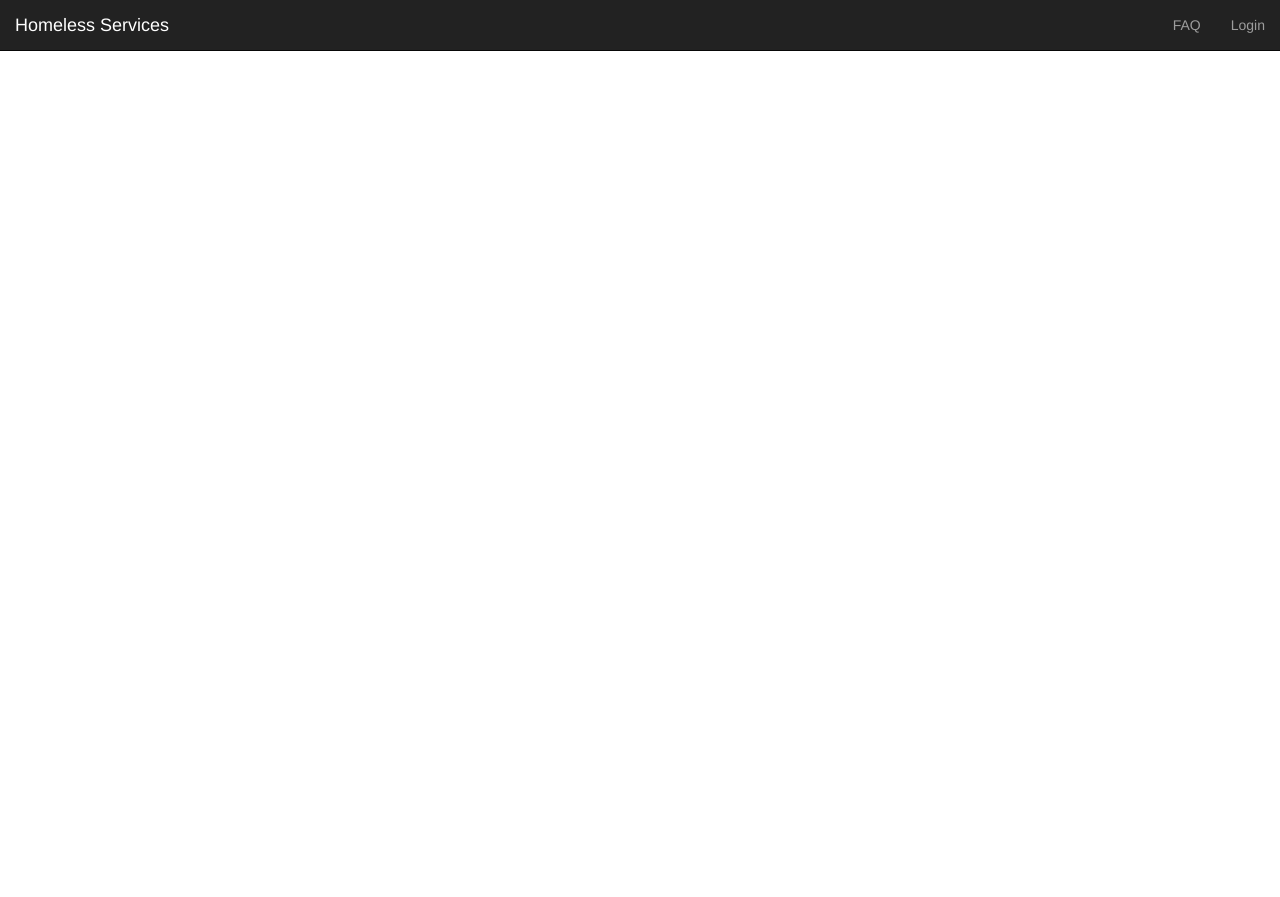
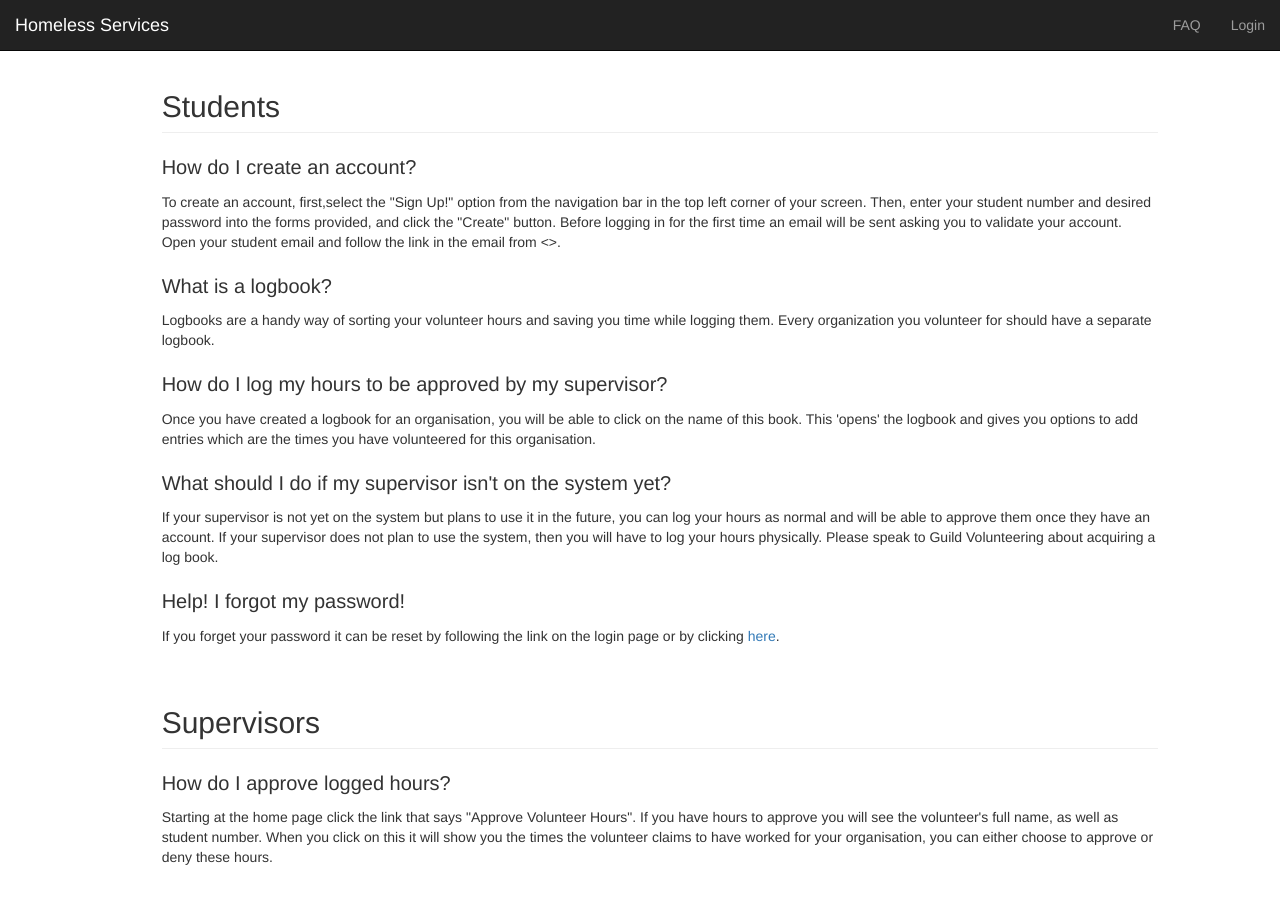
Before and after one commit to fkingnoobgg/Youth-Week-Hackathon, a Django app: page /hackathon/faq/ in a window 1280 px wide. Before the commit the page ends 51 px from the top, so only its background shows below. Run offline with Django 3.2, Linux system fonts and the light colour scheme; parts of the project's set-up code (start-up, migrations or seed data) failed here and were passed over; some libraries are stand-ins or nearby versions.

Commit message:
Added data to FAQ

```diff
--- a/hackathon/templates/faq.html
+++ b/hackathon/templates/faq.html
@@ -1,8 +1,40 @@
 <html lang="en">
 
 {% extends 'base.html' %}
+{% block styleblock %}
+	ul {
+		list-style-type: none;
+	}
+        .question{
+            font-size: 20px;
+            padding-bottom:10px;
+        }
+        .answer{
+            padding-bottom: 20px;
+        }
+{% endblock %}
+
 
 {% block titleblock %}FAQ{% endblock %}
 
 {% block bodyblock %}
+<div class="col-xs-11 col-sm-10 col-sm-offset-1 col-md-8 col-md-offset-2 col-lg-10 col-lg-offset-1" id = "faqblock">
+    <ul>
+        <li><h2 class = "page-header">Students</h2></li>
+        <li class = "question">How do I create an account?</li>
+        <li class = "answer">To create an account, first,select the "Sign Up!" option from the navigation bar in the top left corner of your screen. Then, enter your student number and desired password into the forms provided, and click the "Create" button.<OPTIONAL> Before logging in for the first time an email will be sent asking you to validate your account. Open your student email and follow the link in the email from <<ValidationEmailAddress>>.</Optional></li>
+        <li class = "question">What is a logbook?</li>
+        <li class = "answer">Logbooks are a handy way of sorting your volunteer hours and saving you time while logging them. Every organization you volunteer for should have a separate logbook.</li>
+        <li class = "question">How do I log my hours to be approved by my supervisor?</li>
+        <li class = "answer">Once you have created a logbook for an organisation, you will be able to click on the name of this book. This 'opens' the logbook and gives you options to add entries which are the times you have volunteered for this organisation.</li>
+        <li class = "question">What should I do if my supervisor isn't on the system yet?</li>
+        <li class = "answer">If your supervisor is not yet on the system but plans to use it in the future, you can log your hours as normal and will be able to approve them once they have an account. If your supervisor does not plan to use the system, then you will have to log your hours physically. Please speak to Guild Volunteering about acquiring a log book.</li>
+        <li class = "question">Help! I forgot my password!</li>
+        <li class = "answer">If you forget your password it can be reset by following the link on the login page or by clicking <a href="{% url 'hackathon:password_reset' %}">here</a>.</li>
+        <li><h2 class = "page-header">Supervisors</h2></li>
+        <li class = "question">How do I approve logged hours?</li>
+        <li class = "answer">Starting at the home page click the link that says "Approve Volunteer Hours". If you have hours to approve you will see the volunteer's full name, as well as student number. When you click on this it will show you the times the volunteer claims to have worked for your organisation, you can either choose to approve or deny these hours.</li>
+    </ul>
+</div>
+<!-- {{ names }} -->
 {% endblock %}
```
